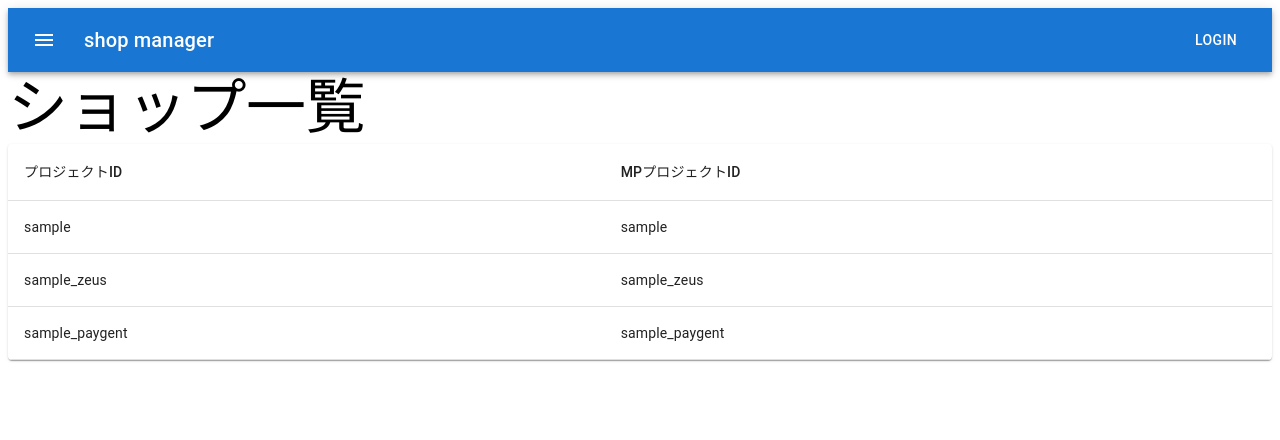
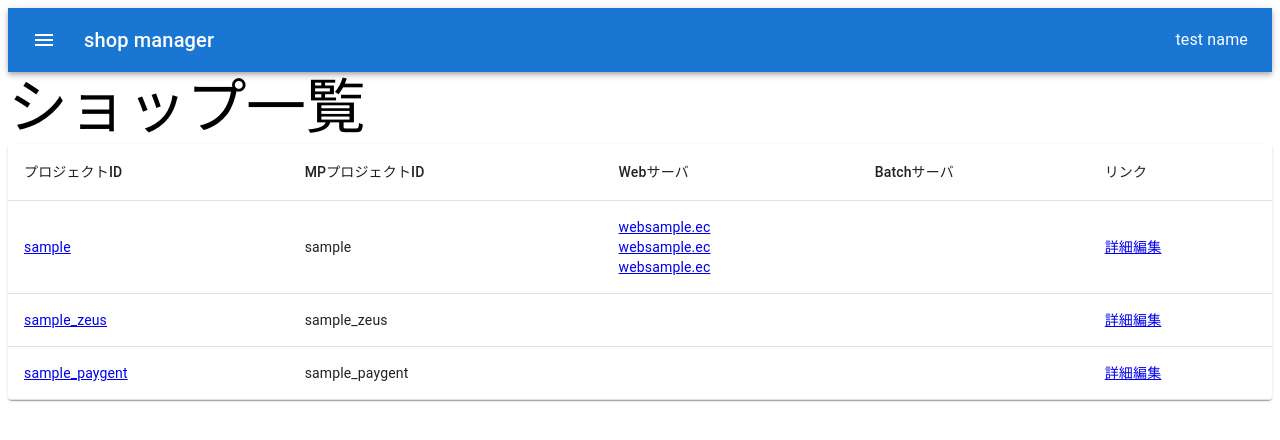
Before and after one commit to rubyonmiya/next-todo-app, a Next.js app: page /shops in a window 1280 px wide. Shown: the top 440 px of the page. Built offline with nearby package versions, Linux system fonts and the light colour scheme.

Commit message:
typeを追加

```diff
--- a/src/components/layouts.tsx
+++ b/src/components/layouts.tsx
@@ -1,12 +1,16 @@
 import MenuIcon from '@mui/icons-material/Menu'
-import { AppBar, Box, Button, IconButton, Toolbar, Typography } from '@mui/material'
+import { AppBar, Box, IconButton, Toolbar, Typography } from '@mui/material'
+import axios from 'axios'
 import type { ReactNode } from 'react'
-
+import useSWR from 'swr'
 type Props = {
   children: ReactNode
 }
 
 const Layout = ({ children, ...props }: Props) => {
+  const fetcher = (url: string) => axios.get(url).then((res) => res.data)
+  const { data: current_member } = useSWR('/api/v1/member', fetcher)
+
   return (
     <div {...props}>
       <Box sx={{ flexGrow: 1 }}>
@@ -18,7 +22,7 @@ const Layout = ({ children, ...props }: Props) => {
             <Typography variant='h6' component='div' sx={{ flexGrow: 1 }}>
               shop manager
             </Typography>
-            <Button color='inherit'>Login</Button>
+            <Typography sx={{ flexGrow: 0 }}>{current_member?.name}</Typography>
           </Toolbar>
         </AppBar>
       </Box>
--- /dev/null
+++ b/src/pages/api/v1/member.tsx
@@ -0,0 +1,14 @@
+import type Member from '@/types/Member'
+import type { NextApiRequest, NextApiResponse } from 'next'
+
+const member: Member = {
+  id: 1,
+  name: 'test name',
+  email: 'test@example.com',
+  shop_index_table_cells: [],
+}
+
+export default function handler(_req: NextApiRequest, res: NextApiResponse) {
+  // Get data from your database
+  res.status(200).json(member)
+}
--- a/src/pages/api/v1/shops.tsx
+++ b/src/pages/api/v1/shops.tsx
@@ -1,10 +1,37 @@
-import type Shop from '@/types/shop'
+import type Shop from '@/types/Shop'
 import type { NextApiRequest, NextApiResponse } from 'next'
 
 const shops: Shop[] = [
-  { id: 1, number: 'sample' },
-  { id: 2, number: 'sample_zeus' },
-  { id: 3, number: 'sample_paygent' },
+  {
+    id: 1,
+    number: 'sample',
+    mp_number: 'sample',
+    site_admin_url: 'https://sample.example.com/admin',
+    web_servers: [
+      { id: 1, name: 'websample.ec', number: 'i-xxxxxxxx', dns_name: '10-0-0-0.amazonaws.com' },
+      { id: 2, name: 'websample.ec', number: 'i-xxxxxxxx', dns_name: '10-0-0-1.amazonaws.com' },
+      { id: 3, name: 'websample.ec', number: 'i-xxxxxxxx', dns_name: '10-0-0-2.amazonaws.com' },
+    ],
+    batch_servers: [
+      { id: 1, name: 'batchdeb001.ec', number: 'i-xxxxxxxx', dns_name: '10-0-0-3.amazonaws.com' },
+    ],
+  },
+  {
+    id: 2,
+    number: 'sample_zeus',
+    mp_number: 'sample_zeus',
+    site_admin_url: 'https://sample-zeus.example.com/admin',
+    web_servers: [],
+    batch_servers: [],
+  },
+  {
+    id: 3,
+    number: 'sample_paygent',
+    mp_number: 'sample_paygent',
+    site_admin_url: 'https://sample-paygent.example.com/admin',
+    web_servers: [],
+    batch_servers: [],
+  },
 ]
 
 export default function handler(_req: NextApiRequest, res: NextApiResponse) {
--- a/src/pages/shops/index.tsx
+++ b/src/pages/shops/index.tsx
@@ -1,5 +1,6 @@
 import Layout from '@/components/layouts'
-import type Shop from '@/types/shop'
+import type Shop from '@/types/Shop'
+import type WebServer from '@/types/WebServer'
 import {
   Paper,
   Table,
@@ -11,11 +12,13 @@ import {
   Typography,
 } from '@mui/material'
 import axios from 'axios'
+import Link from 'next/link'
 import useSWR from 'swr'
 
 const ShopsIndexPage = () => {
-  const fetcher = (url) => axios.get(url).then((res) => res.data)
-  const { data } = useSWR('/api/v1/shops', fetcher)
+  const fetcher = (url: string) => axios.get(url).then((res) => res.data)
+  const { data: shops } = useSWR('/api/v1/shops', fetcher)
+  const { data: member } = useSWR('/api/v1/member', fetcher)
 
   return (
     <Layout>
@@ -29,13 +32,32 @@ const ShopsIndexPage = () => {
             <TableRow>
               <TableCell>プロジェクトID</TableCell>
               <TableCell>MPプロジェクトID</TableCell>
+              <TableCell>Webサーバ</TableCell>
+              <TableCell>Batchサーバ</TableCell>
+              <TableCell>リンク</TableCell>
             </TableRow>
           </TableHead>
           <TableBody>
-            {data?.map((row: Shop) => (
-              <TableRow key={row.id}>
-                <TableCell>{row.number}</TableCell>
-                <TableCell>{row.number}</TableCell>
+            {shops?.map((shop: Shop) => (
+              <TableRow key={shop.id}>
+                <TableCell>
+                  <a href={shop.site_admin_url} target='_blank'>
+                    {shop.number}
+                  </a>
+                </TableCell>
+                <TableCell>{shop.mp_number}</TableCell>
+                <TableCell>
+                  {shop.web_servers.map((web_server: WebServer) => (
+                    <div>
+                      <a href={web_server.dns_name}>{web_server.name}</a>
+                    </div>
+                  ))}
+                </TableCell>
+                <TableCell></TableCell>
+                <TableCell>
+                  <Link href={`/shops/${shop.number}`}>詳細</Link>
+                  <Link href={`/shops/${shop.number}/edit`}>編集</Link>
+                </TableCell>
               </TableRow>
             ))}
           </TableBody>
--- /dev/null
+++ b/src/types/Member.tsx
@@ -0,0 +1,10 @@
+import ShopIndexTableCell from '@/types/ShopIndexTableCell'
+
+type Member = {
+  id: number
+  name: string
+  email: string
+  shop_index_table_cells: ShopIndexTableCell[]
+}
+
+export default Member
--- /dev/null
+++ b/src/types/ShopIndexTableCell.tsx
@@ -0,0 +1,5 @@
+type ShopIndexTableCell = {
+  name: string
+}
+
+export default ShopIndexTableCell
--- /dev/null
+++ b/src/types/WebServer.tsx
@@ -0,0 +1,8 @@
+type WebServer = {
+  id: number
+  name: string
+  number: string
+  dns_name: string
+}
+
+export default WebServer
```
Also changed, not shown: src/types/BatchServer.tsx (added, +8 -0 lines), src/types/shop.tsx (+7 -0 lines).
